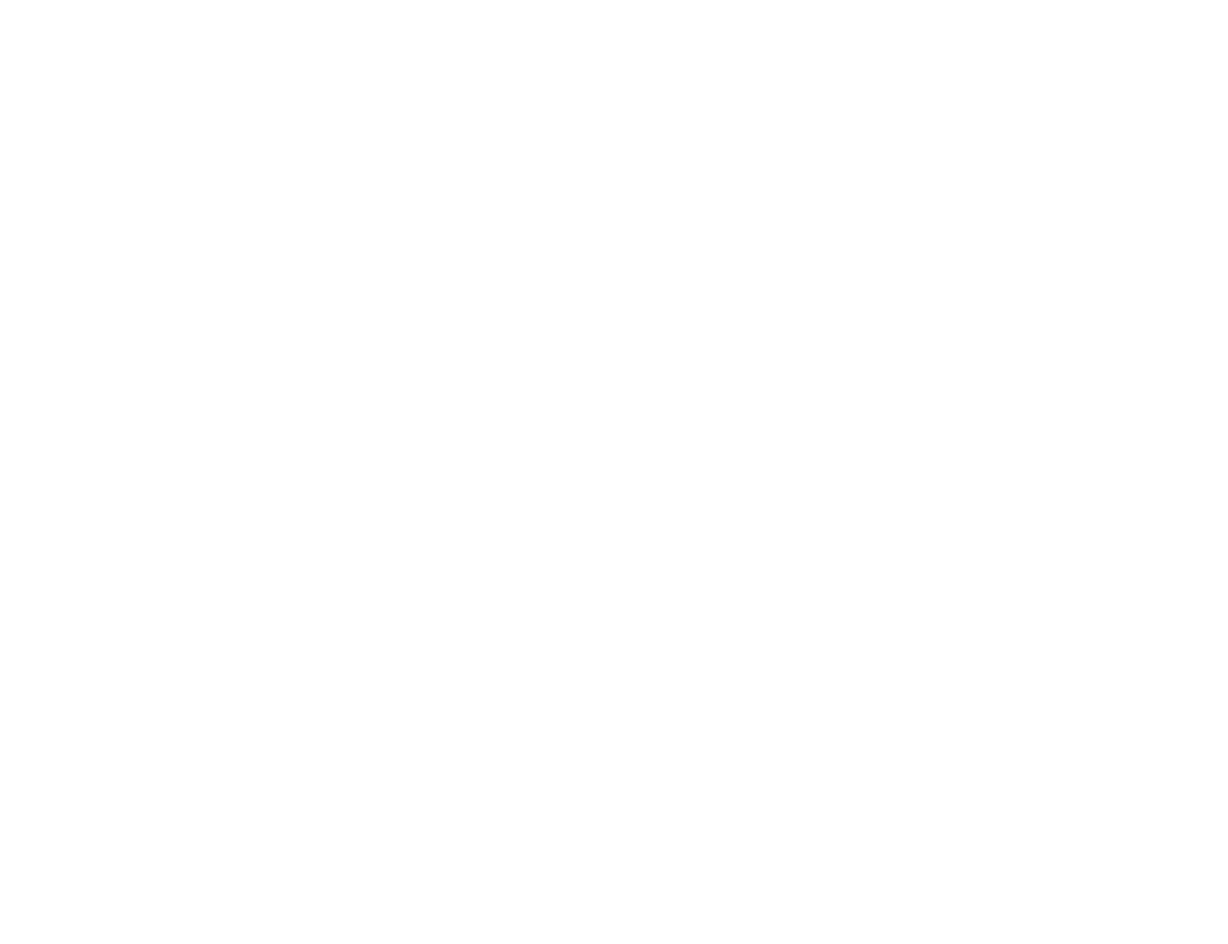
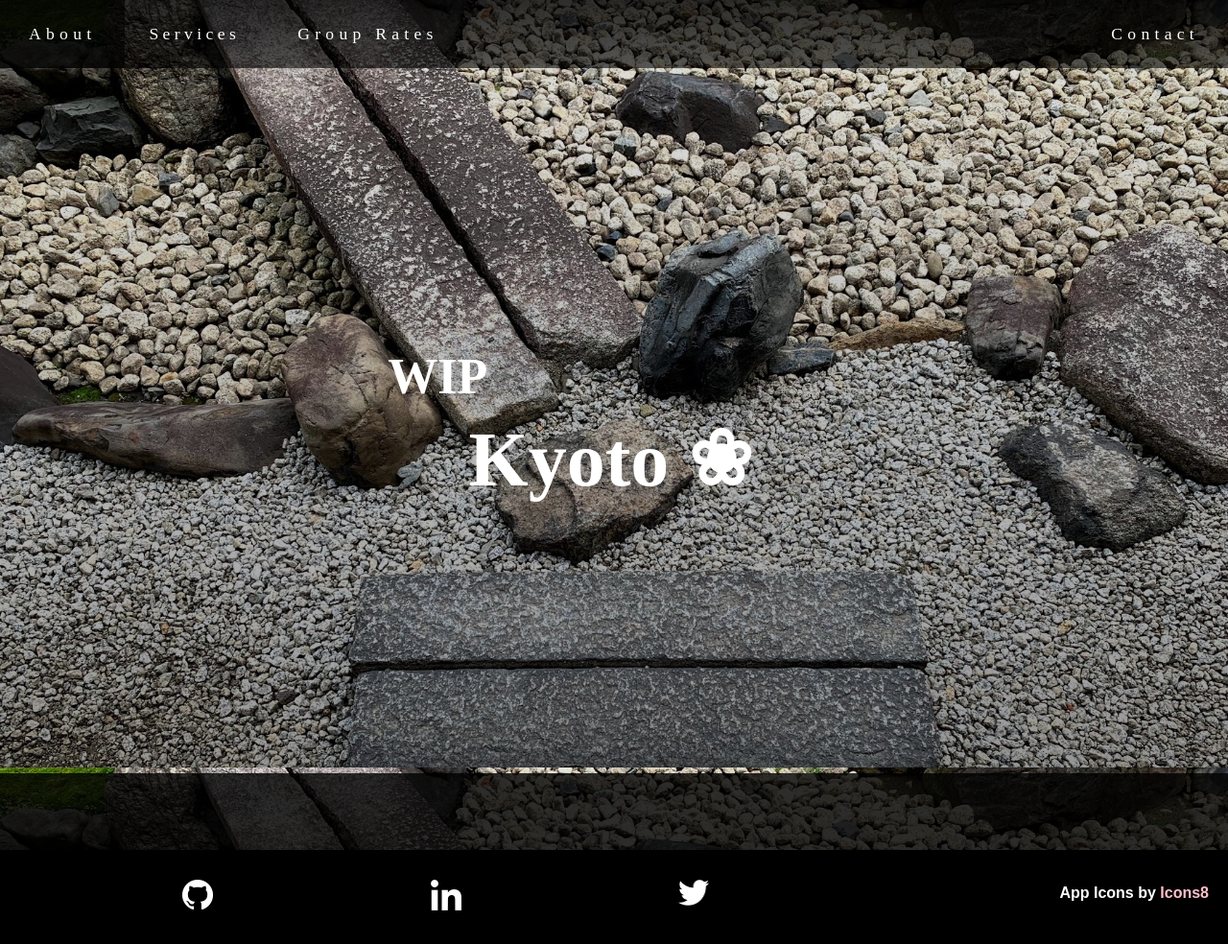
Before and after one commit to justin-rim/TourismPage, a plain HTML site: page groupRates.html in a window 1280 px wide. Shown: the whole page at 96% size. Before the commit the page ends 800 px from the top, so only its background shows below. Drawn offline with Linux system fonts and the light colour scheme; files that its build step writes are made by us from their sources; files whose address does not match are found by name.

Commit message:
added details for other pages

```diff
--- a/TeaCeremony.html
+++ b/TeaCeremony.html
@@ -0,0 +1,61 @@
+<!DOCTYPE html>
+<html>
+<head>
+  <title>About</title>
+  <meta name="viewport" content="width=device-width, initial-scale=1.0">
+  <link rel="stylesheet" type="text/css" href="../../LayoutMaster/style.css">
+  <link rel="stylesheet" type="text/css" href="../animate.css/animate.css">
+</head>
+<body>
+    <div class="container">
+    <div class="top" id="myTopnav">
+      <a href="about.html">About</a>
+      <div class="dropdown">
+         <button class="expand">Services</button>
+         <div class="SvcList">
+           <a href="guidedTours.html">Guided Tour</a>
+           <a href="TeaCeremony.html">Traditional Tea Ceremony</a>
+           <a href="kimonoRental.html">Kimono Rental</a>
+         </div>
+      </div>
+      <a href="groupRates.html">Group Rates</a>
+      <a id="contact">Contact</a>
+      <a href="javascript:void(0);" class="listOpen" onclick="respond()">&#9776;</a>
+    </div>
+  </div>
+    <div class="zone main">
+        <h2 class="animate__animated animate__fadeInDown">WIP</h2>
+        <h3  class="animate__animated animate__fadeIn animate__delay-2s">Tea Ceremony/h3>
+    </div>
+    <div class="zone black">
+
+
+      </div>
+
+    </div>
+
+     <div class="zone blackEnd">
+        <div id="git">
+          <a href="https://github.com/justin-rim" target="_blank">
+           <img src="../icons/github.png">
+          </a>
+        </div>
+        <div id="lin">
+          <a href="https://www.linkedin.com/in/justin-rim/" target="_blank">
+            <img src="../icons/linkedin.png">
+          </a>
+        </div>
+        <div id="twitter">
+          <a href="https://twitter.com/Rjim71498153" target="_blank">
+            <img src="../icons/twitter.png">
+          </a>
+        </div>
+        <div class="icons8">
+          <h4>App Icons by <a href="https://icons8.com/" target="_blank">Icons8</a>
+          </h4>
+        </div>
+      </div>
+  </div>
+  <script type="text/javascript" src="../script.js"></script>
+</body>
+</html>
--- a/groupRates.html
+++ b/groupRates.html
@@ -0,0 +1,61 @@
+<!DOCTYPE html>
+<html>
+<head>
+  <title>About</title>
+  <meta name="viewport" content="width=device-width, initial-scale=1.0">
+  <link rel="stylesheet" type="text/css" href="../../LayoutMaster/style.css">
+  <link rel="stylesheet" type="text/css" href="../animate.css/animate.css">
+</head>
+<body>
+    <div class="container">
+    <div class="top" id="myTopnav">
+      <a href="about.html">About</a>
+      <div class="dropdown">
+         <button class="expand">Services</button>
+         <div class="SvcList">
+           <a href="guidedTours.html">Guided Tour</a>
+           <a href="TeaCeremony.html">Traditional Tea Ceremony</a>
+           <a href="kimonoRental.html">Kimono Rental</a>
+         </div>
+      </div>
+      <a href="groupRates.html">Group Rates</a>
+      <a id="contact">Contact</a>
+      <a href="javascript:void(0);" class="listOpen" onclick="respond()">&#9776;</a>
+    </div>
+  </div>
+    <div class="zone main">
+        <h2 class="animate__animated animate__fadeInDown">WIP</h2>
+        <h3  class="animate__animated animate__fadeIn animate__delay-2s">Kyoto ❀</h3>
+    </div>
+    <div class="zone black">
+
+
+      </div>
+
+    </div>
+
+     <div class="zone blackEnd">
+        <div id="git">
+          <a href="https://github.com/justin-rim" target="_blank">
+           <img src="../icons/github.png">
+          </a>
+        </div>
+        <div id="lin">
+          <a href="https://www.linkedin.com/in/justin-rim/" target="_blank">
+            <img src="../icons/linkedin.png">
+          </a>
+        </div>
+        <div id="twitter">
+          <a href="https://twitter.com/Rjim71498153" target="_blank">
+            <img src="../icons/twitter.png">
+          </a>
+        </div>
+        <div class="icons8">
+          <h4>App Icons by <a href="https://icons8.com/" target="_blank">Icons8</a>
+          </h4>
+        </div>
+      </div>
+  </div>
+  <script type="text/javascript" src="../script.js"></script>
+</body>
+</html>
```
Also changed, not shown: about.html (+58 -0 lines), guidedTours.html (+61 -0 lines), kimonoRental.html (+61 -0 lines), main.html (+6 -6 lines), 1 other file.
